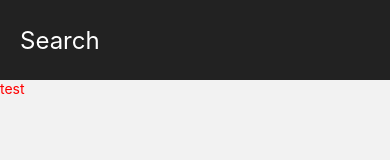
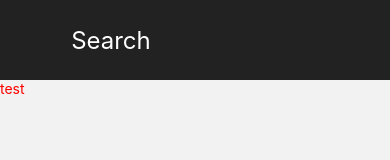
Before and after one commit to QingXia-Ela/comic-reader-app, a React Native app: screen /Search in a window 390 px wide. Shown: the top 160 px of the page. Built offline with nearby package versions, Linux system fonts and the light colour scheme.

Commit message:
feat: 增加路由功能

```diff
--- a/src/App.tsx
+++ b/src/App.tsx
@@ -12,8 +12,12 @@ import Navigator from './components/Navigator';
 
 const BASIC_SCREEN_OPTIONS: NativeStackNavigationOptions = {
   header: (props) => {
-    // props.
     return <Navigator {...props} />;
+  },
+};
+const SEARCH_SCREEN_OPTIONS: NativeStackNavigationOptions = {
+  header: (props) => {
+    return <Navigator {...props} showBack />;
   },
 };
 
@@ -29,7 +33,7 @@ function App(): JSX.Element {
           component={BasicLayout}
         />
         <Stack.Screen
-          options={BASIC_SCREEN_OPTIONS}
+          options={SEARCH_SCREEN_OPTIONS}
           name="Search"
           component={SearchLayout}
         />
--- a/src/components/Navigator/index.tsx
+++ b/src/components/Navigator/index.tsx
@@ -3,8 +3,9 @@ import {
   createNativeStackNavigator,
   NativeStackHeaderProps,
 } from '@react-navigation/native-stack';
-import { Text, View, StyleSheet } from 'react-native';
+import { Text, View, StyleSheet, TouchableOpacity } from 'react-native';
 import S from '../../styles/atom';
+import { Iconfont } from '../../assets/font';
 
 interface NavigatorProps extends NativeStackHeaderProps {
   title?: string;
@@ -18,6 +19,16 @@ const Navigator: FunctionComponent<NavigatorProps> = ({
 }) => {
   return (
     <View style={styles.headerWrapper}>
+      {showBack && (
+        <TouchableOpacity>
+          <Iconfont
+            name="icon-24gl-arrowLeft"
+            color={'#fff'}
+            size={40}
+            onPress={() => props.navigation.goBack()}
+          />
+        </TouchableOpacity>
+      )}
       <Text style={styles.titleStyle}>{title ?? props.route.name}</Text>
     </View>
   );
@@ -26,7 +37,9 @@ const Navigator: FunctionComponent<NavigatorProps> = ({
 const styles = StyleSheet.create({
   headerWrapper: {
     display: 'flex',
-    justifyContent: 'center',
+    flexDirection: 'row',
+    alignItems: 'center',
+    width: '100%',
     height: 80,
     paddingLeft: 20,
     paddingRight: 20,
@@ -35,6 +48,7 @@ const styles = StyleSheet.create({
   titleStyle: {
     color: '#fff',
     fontSize: 24,
+    paddingLeft: 20,
   },
 });
 
--- a/src/layouts/BasicLayout/components/BottomLink/index.tsx
+++ b/src/layouts/BasicLayout/components/BottomLink/index.tsx
@@ -18,12 +18,12 @@ const SingleLink: FunctionComponent<{
 
 const LinkList = [
   {
-    text: '总览',
+    text: 'Overview',
     iconName: 'icon-24gl-list3',
     to: '/',
   },
   {
-    text: '搜索',
+    text: 'Search',
     iconName: 'icon-24gl-search2',
     to: '/search',
     onPress: (navigation: NavigationProp<any>) => {
@@ -31,7 +31,7 @@ const LinkList = [
     },
   },
   {
-    text: '设置',
+    text: 'Settings',
     iconName: 'icon-24gl-gear2',
     to: '/settings',
   },
```
